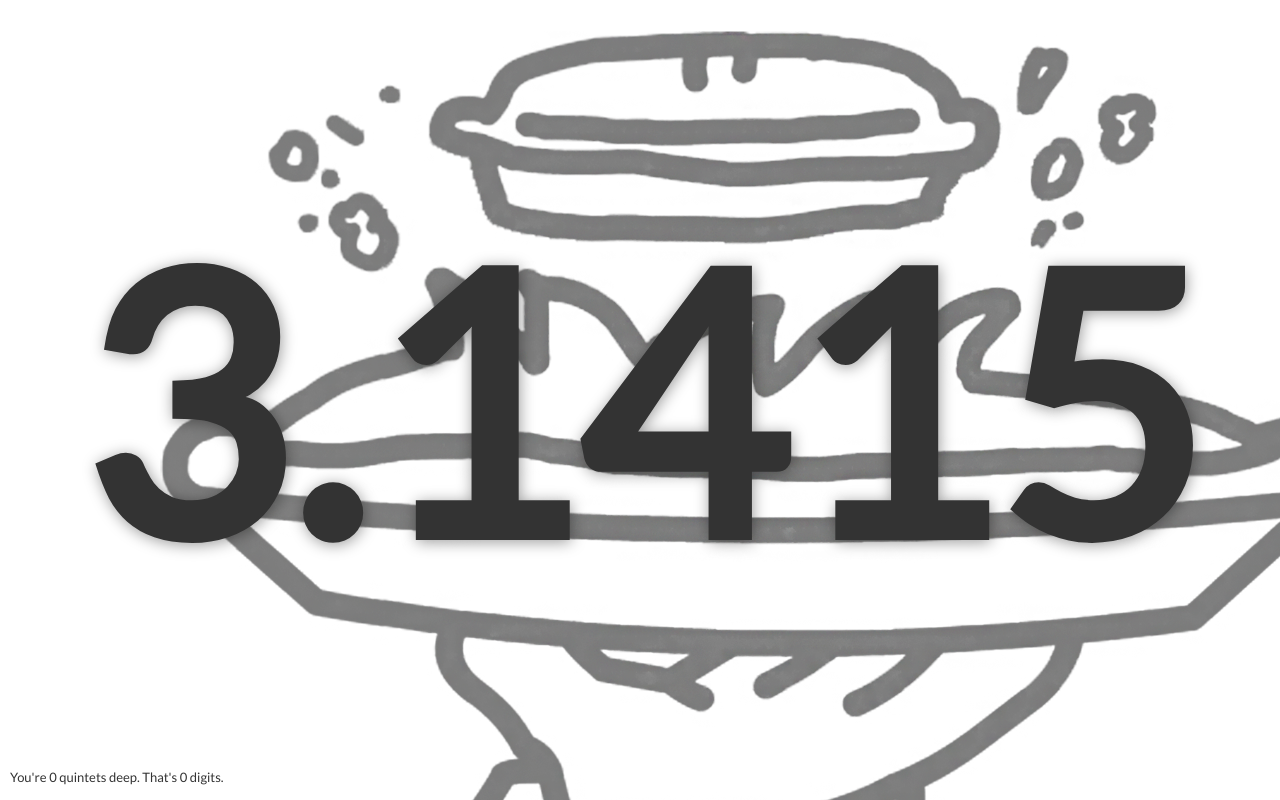
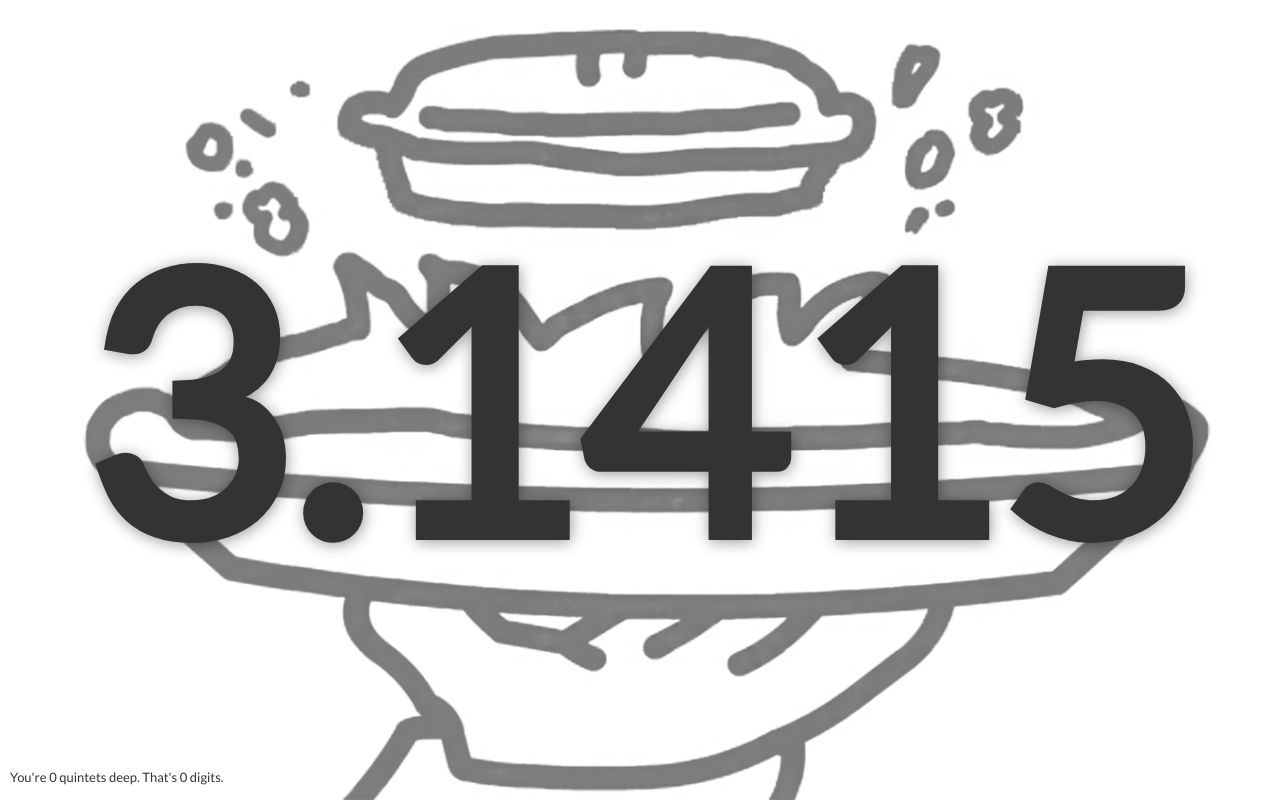
Before and after one commit to f03lipe/memorizepie, a plain HTML site: page index.html in a window 1280 px wide. Drawn offline with nearby package versions, Linux system fonts and the light colour scheme; a web font is replaced by a local one.

Commit message:
Background fix.

```diff
--- a/css/main.less
+++ b/css/main.less
@@ -16,12 +16,24 @@ body {
 }
 .bg {
 	position: fixed;
-	top: 0; left: 0;right:0;bottom:0;
-	opacity: .6;
-	background: url(../bg.png);
+
 	background-attachment:fixed;
 	background-clip:content-box;
 	background-repeat:no-repeat;
+	position: fixed;
+
+	top: 0;
+	left: 0;
+	right: 0;
+	bottom: 0;
+	opacity: .6;
+
+	background: url(../bg.png) no-repeat center top fixed;
+	background-clip: content-box;
+	-webkit-background-size: cover;
+	-moz-background-size: cover;
+	-o-background-size: cover;
+	background-size: cover;
 }
 
 @keyframes fadeInOut {
```
Also changed, not shown: css/main.css, 1 other file.
